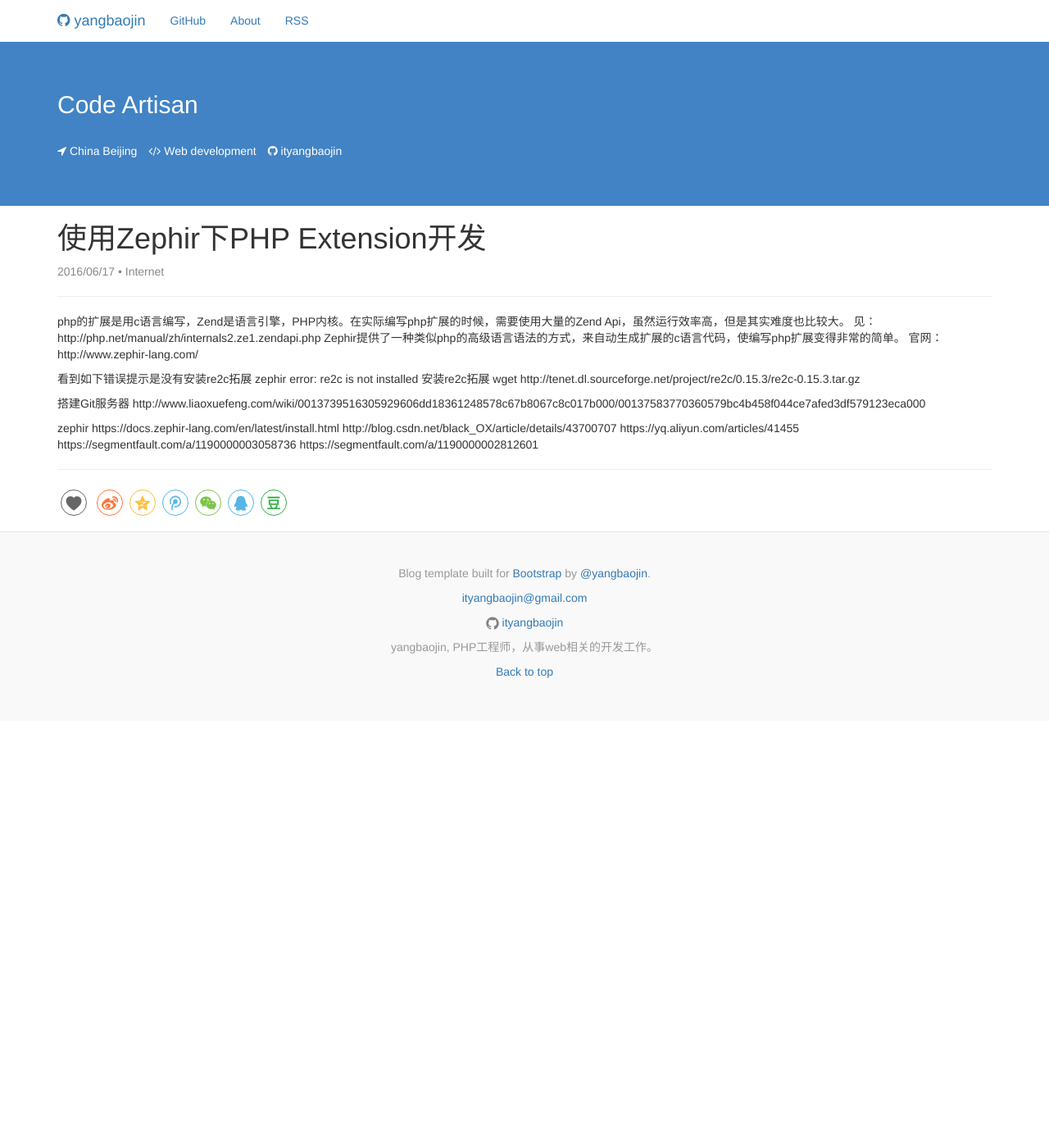
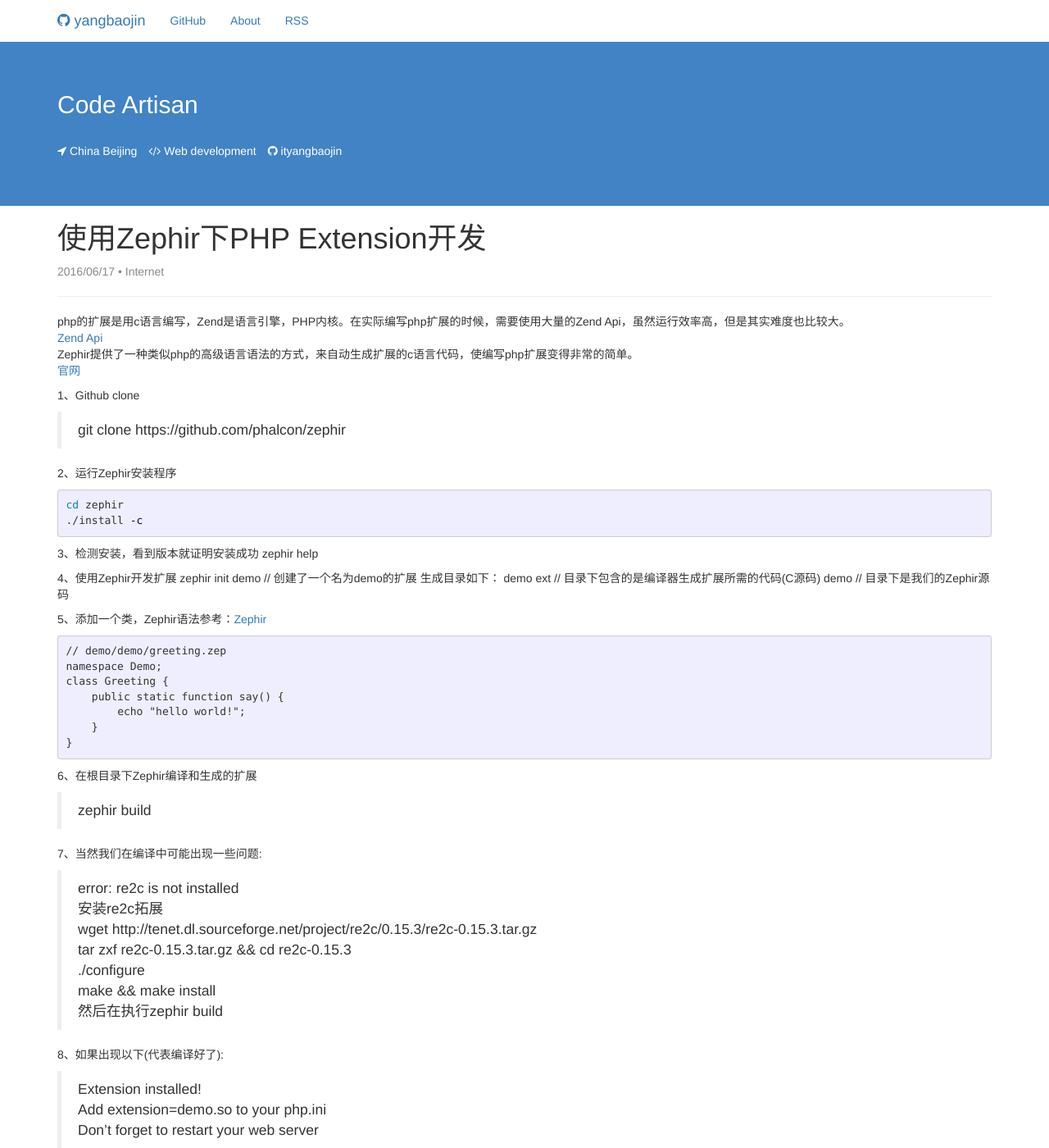
Before and after one commit to ityangbaojin/ityangbaojin.github.io, a Jekyll site: the page built from _posts/2016-06-17-zephir.md, in a window 1280 px wide and 1400 px high. Shown: the whole window at 82% size. Built offline with Jekyll 4.4.1, drawn with Linux system fonts in a browser that asks for light colours; some of the changed text lies outside the part shown.

Commit message:
zephir php extension

`````diff
--- a/_posts/2016-06-17-zephir.md
+++ b/_posts/2016-06-17-zephir.md
@@ -6,22 +6,70 @@
 ---
 
 php的扩展是用c语言编写，Zend是语言引擎，PHP内核。在实际编写php扩展的时候，需要使用大量的Zend Api，虽然运行效率高，但是其实难度也比较大。
-见： http://php.net/manual/zh/internals2.ze1.zendapi.php
+[Zend Api](http://php.net/manual/zh/internals2.ze1.zendapi.php){:target="_blank"}
 Zephir提供了一种类似php的高级语言语法的方式，来自动生成扩展的c语言代码，使编写php扩展变得非常的简单。
-官网： http://www.zephir-lang.com/
+[官网](http://www.zephir-lang.com/){:target="_blank"}
 
-看到如下错误提示是没有安装re2c拓展
-zephir error: re2c is not installed
-安装re2c拓展
-wget http://tenet.dl.sourceforge.net/project/re2c/0.15.3/re2c-0.15.3.tar.gz
+1、Github clone
 
+> git clone https://github.com/phalcon/zephir
 
-搭建Git服务器
-http://www.liaoxuefeng.com/wiki/0013739516305929606dd18361248578c67b8067c8c017b000/00137583770360579bc4b458f044ce7afed3df579123eca000
+2、运行Zephir安装程序
 
-zephir
-https://docs.zephir-lang.com/en/latest/install.html
-http://blog.csdn.net/black_OX/article/details/43700707
-https://yq.aliyun.com/articles/41455
-https://segmentfault.com/a/1190000003058736
-https://segmentfault.com/a/1190000002812601
+```shell
+cd zephir
+./install -c
+```
+3、检测安装，看到版本就证明安装成功
+	zephir help
+
+4、使用Zephir开发扩展
+	zephir init demo // 创建了一个名为demo的扩展
+	生成目录如下：
+	demo
+		ext   // 目录下包含的是编译器生成扩展所需的代码(C源码)
+		demo  // 目录下是我们的Zephir源码
+
+5、添加一个类，Zephir语法参考：[Zephir](https://docs.zephir-lang.com/en/latest/index.html){:target="_blank"}
+
+````
+// demo/demo/greeting.zep
+namespace Demo;
+class Greeting {
+    public static function say() {
+        echo "hello world!";
+    }
+}
+````
+6、在根目录下Zephir编译和生成的扩展
+
+> zephir build
+
+7、当然我们在编译中可能出现一些问题:
+
+> error: re2c is not installed
+> 安装re2c拓展
+> wget http://tenet.dl.sourceforge.net/project/re2c/0.15.3/re2c-0.15.3.tar.gz
+> tar zxf re2c-0.15.3.tar.gz && cd re2c-0.15.3
+> ./configure
+> make && make install
+> 然后在执行zephir build
+
+8、如果出现以下(代表编译好了):
+
+> Extension installed!
+> Add extension=demo.so to your php.ini
+> Don't forget to restart your web server
+
+9、	最后在php.ini中加入extension=demo.so，重启服务即可
+
+10、php -m(出现demo就代表没问题了)
+
+11、php测试
+
+```php
+<?php
+echo Demo\Greeting::say();
+```
+
+12、Zephir开发扩展是不是很容易呢相比C或C++开发简单多了吧。
`````
